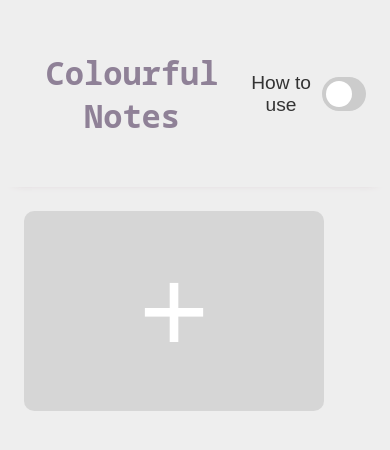
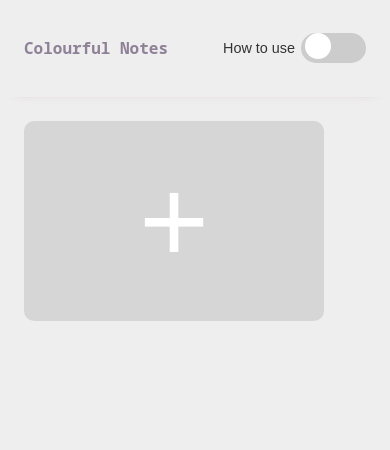
Before and after one commit to terdoo-mzer/colourful-notes, a plain HTML site: page index.html in a window 390 px wide. Drawn offline with Linux system fonts and the light colour scheme.

Commit message:
edit logo and 'how to use' button

```diff
--- a/style.css
+++ b/style.css
@@ -226,19 +226,28 @@ input:checked + .slider:before {
     font-size: 1em;
   }
 
-  h1 {
-    font-size: 1.5em;
+  nav .logo{
+    font-size: 1.1em;
   }
 }
 
-@media(max-width: 430px) {
+@media(max-width: 486px) {
   header button {
     font-size: .8em;
   }
-
-  h1 {
+  nav .logo {
     font-size: 1em;
   }
+
+  #myBtn {
+    font-size: .9em;
+  }
+
+  .switch {
+    width: 65px;
+    height: 30px;
+  }
+
 }
 
 @media(max-width: 1083px) {
```
